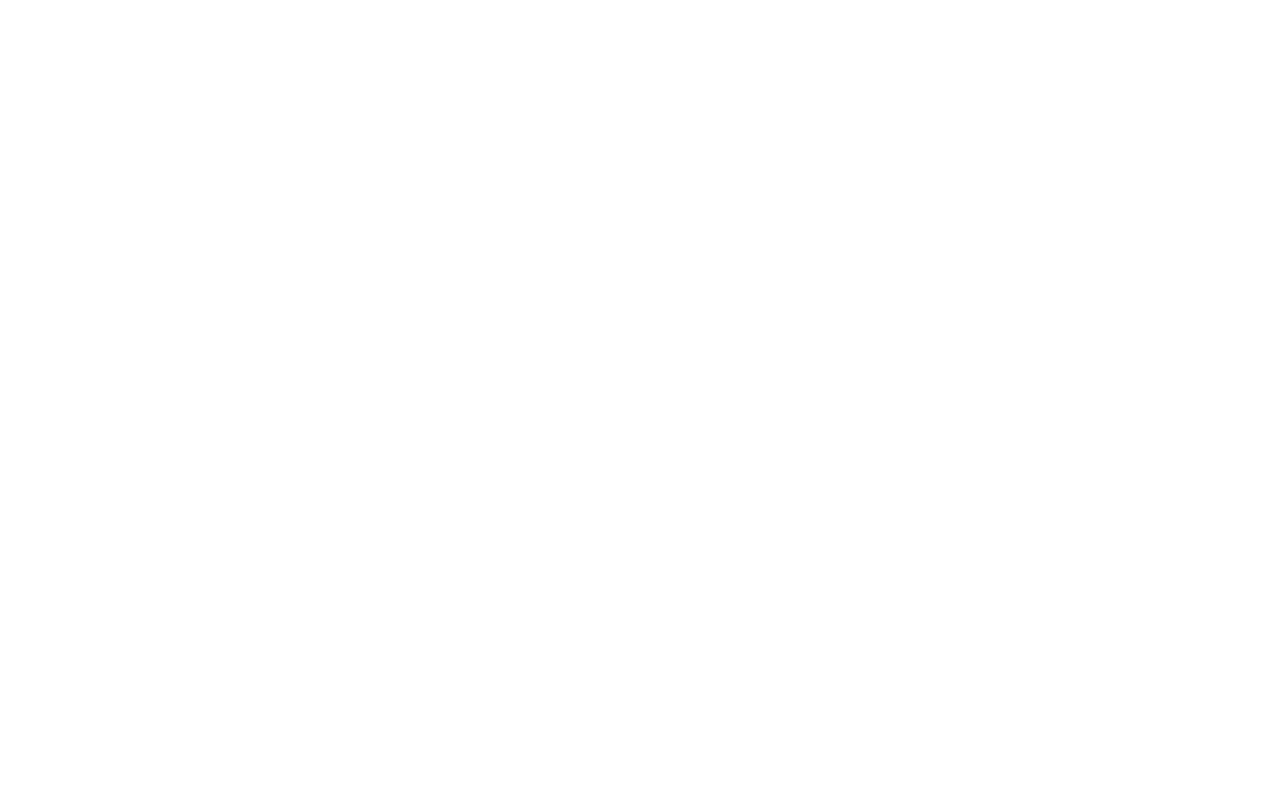
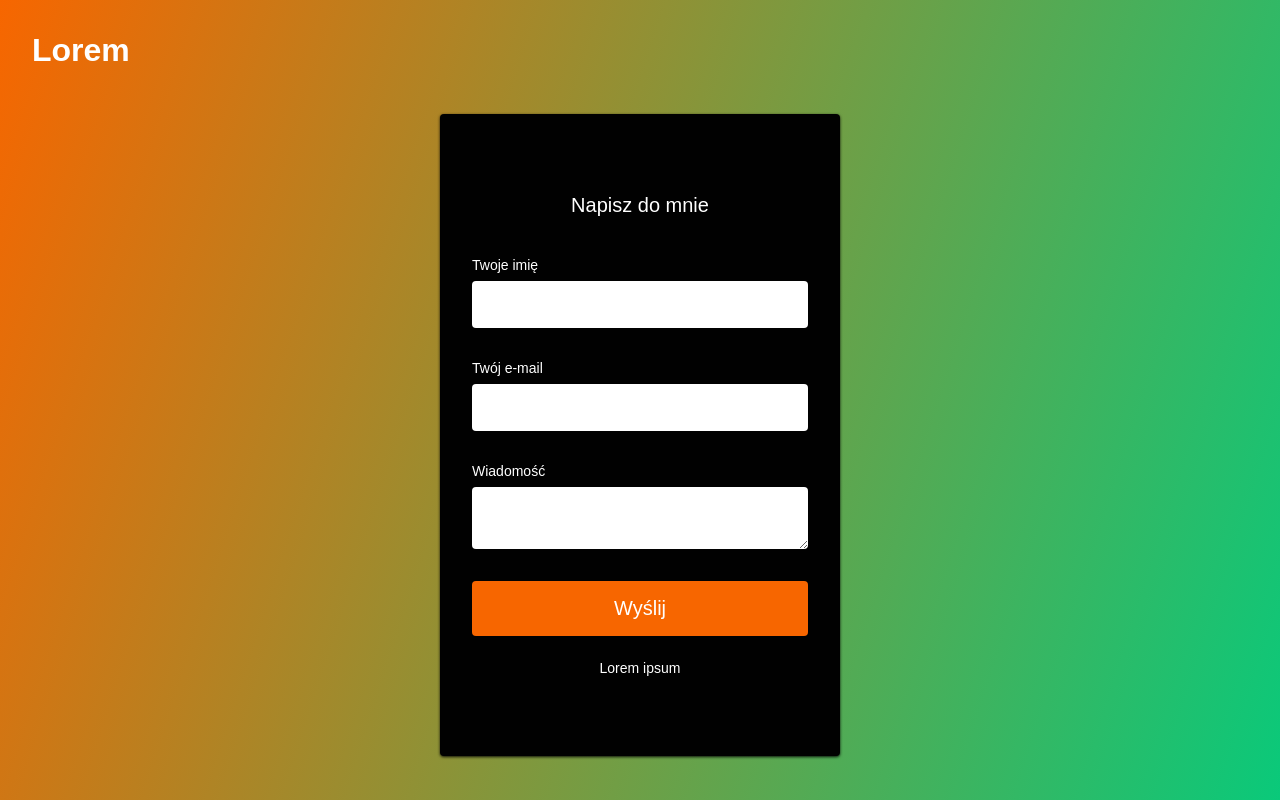
Before and after one commit to PawelZurawka/Portfolio, a React (Create React App) app: page /send in a window 1280 px wide. Before the commit this address had no page. Built offline with nearby package versions, Linux system fonts and the light colour scheme; a web font is replaced by a local one.

Commit message:
Add contact form.

```diff
--- a/src/App.js
+++ b/src/App.js
@@ -2,6 +2,7 @@
 import { BrowserRouter, Routes, Route } from 'react-router-dom';
 
 import './App.css';
+import { ContactFormPage } from './pages/ContactFormPage';
 
 export const App = () => {
   return (
@@ -12,6 +13,11 @@
           path="/"
           element={<Home />}
         />
+        <Route
+          exact
+          path="/send"
+          element={<ContactFormPage />}
+        />
       </Routes>
     </BrowserRouter>
   );
--- /dev/null
+++ b/src/components/ContactForm/ContactForm.js
@@ -0,0 +1,48 @@
+import React from 'react';
+import {
+  Container,
+  Form,
+  FormButton,
+  FormContent,
+  FormH1,
+  FormInput,
+  FormLabel,
+  FormTextArea,
+  FormWrap,
+  Icon,
+  Text,
+} from './ContactFormElements';
+
+export const ContactForm = () => {
+  return (
+    <>
+      <Container>
+        <FormWrap>
+          <Icon to="/">Lorem</Icon>
+          <FormContent>
+            <Form action="#">
+              <FormH1>Napisz do mnie</FormH1>
+              <FormLabel htmlFor="for">Twoje imię</FormLabel>
+              <FormInput
+                type="text"
+                required
+              />
+              <FormLabel htmlFor="for">Twój e-mail</FormLabel>
+              <FormInput
+                type="email"
+                required
+              />
+              <FormLabel htmlFor="for">Wiadomość</FormLabel>
+              <FormTextArea
+                type="password"
+                required
+              />
+              <FormButton type="submit">Wyślij</FormButton>
+              <Text>Lorem ipsum</Text>
+            </Form>
+          </FormContent>
+        </FormWrap>
+      </Container>
+    </>
+  );
+};
--- /dev/null
+++ b/src/components/ContactForm/ContactFormElements.js
@@ -0,0 +1,112 @@
+import styled from 'styled-components/macro';
+import { Link } from 'react-router-dom';
+
+export const Container = styled.div`
+  min-height: 692px;
+  position: fixed;
+  top: 0;
+  left: 0;
+  right: 0;
+  bottom: 0;
+  z-index: 0;
+  overflow: hidden;
+  background: linear-gradient(108deg, rgba(247, 102, 0, 1) 0%, rgba(10, 201, 122, 1) 100%);
+`;
+
+export const FormWrap = styled.div`
+  height: 100%;
+  display: flex;
+  flex-direction: column;
+  justify-content: center;
+
+  @media screen and (max-width: 400px) {
+    height: 80%;
+  }
+`;
+
+export const Icon = styled(Link)`
+  margin-left: 32px;
+  margin-top: 32px;
+  text-decoration: none;
+  color: #fff;
+  font-weight: 700;
+  font-size: 32px;
+
+  @media screen and (max-width: 480px) {
+    margin-left: 16px;
+    margin-top: 8px;
+  }
+`;
+
+export const FormContent = styled.div`
+  display: flex;
+  flex-direction: column;
+  justify-content: center;
+  height: 100%;
+
+  @media screen and (max-width: 480px) {
+    padding: 10px;
+  }
+`;
+
+export const Form = styled.form`
+  background: #010101;
+  max-width: 400px;
+  height: auto;
+  width: 100%;
+  z-index: 1;
+  display: grid;
+  margin: 0 auto;
+  padding: 80px 32px;
+  border-radius: 4px;
+  box-shadow: 0 1px 3px rgba(0, 0, 0, 0.9);
+
+  @media screen and (max-width: 400px) {
+    padding: 32px 32px;
+  }
+`;
+
+export const FormH1 = styled.h1`
+  margin-bottom: 40px;
+  color: #fff;
+  font-size: 20px;
+  font-weight: 400;
+  text-align: center;
+`;
+
+export const FormLabel = styled.label`
+  margin-bottom: 8px;
+  color: #fff;
+  font-size: 14px;
+`;
+
+export const FormInput = styled.input`
+  padding: 16px 16px;
+  border: none;
+  margin-bottom: 32px;
+  border-radius: 4px;
+`;
+
+export const FormTextArea = styled.textarea`
+  padding: 16px 16px;
+  border: none;
+  margin-bottom: 32px;
+  border-radius: 4px;
+`;
+
+export const FormButton = styled.button`
+  background: var(--main-color);
+  padding: 16px 0;
+  border: none;
+  border-radius: 4px;
+  color: #fff;
+  font-size: 20px;
+  cursor: pointer;
+`;
+
+export const Text = styled.span`
+  color: #fff;
+  font-size: 14px;
+  text-align: center;
+  margin-top: 24px;
+`;
--- /dev/null
+++ b/src/pages/ContactFormPage.js
@@ -0,0 +1,10 @@
+import React from 'react';
+import { ContactForm } from '../components/ContactForm/ContactForm';
+
+export const ContactFormPage = () => {
+  return (
+    <>
+      <ContactForm />
+    </>
+  );
+};
```
